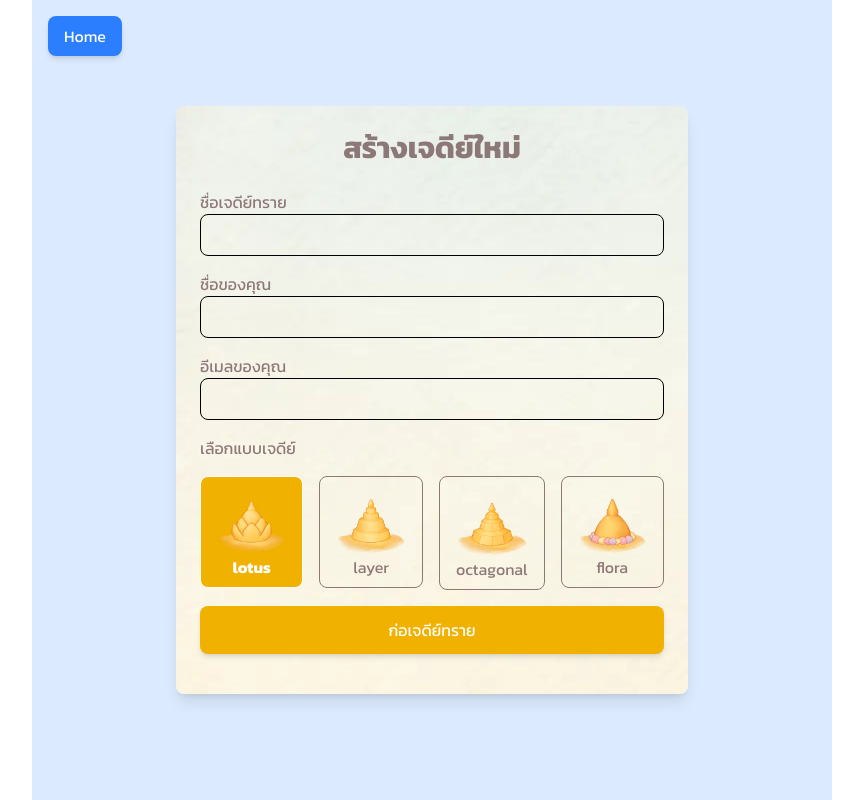
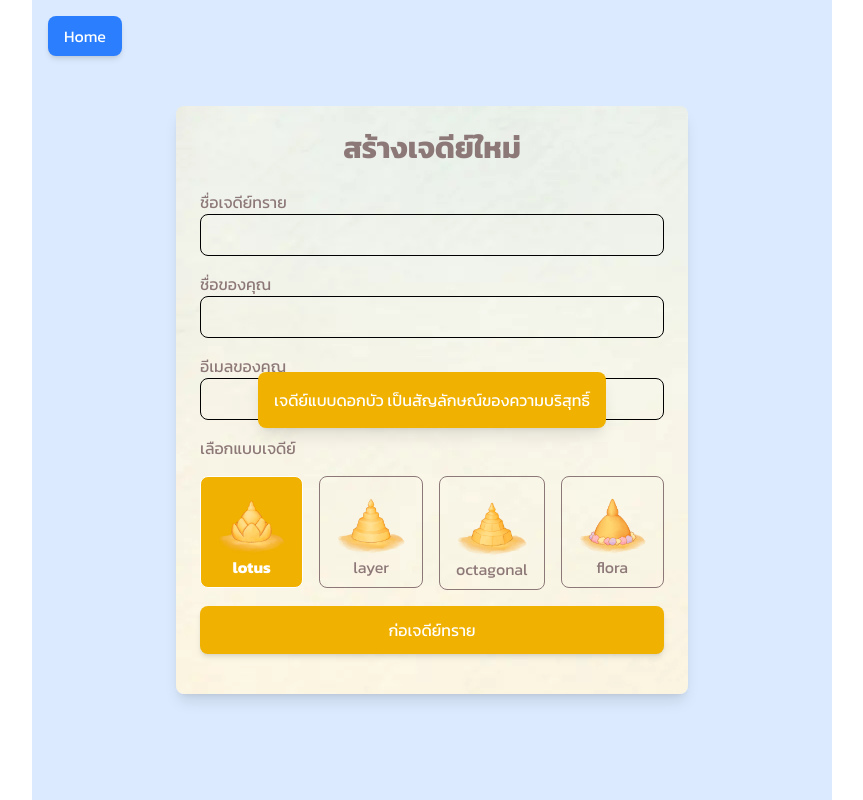
Before and after one commit to neennera/sandcastle, a SvelteKit app: page /buildcastle in a window 1280 px wide. Both pictures are taken after a click on the button "lotus". Shown: the top 800 px of the page, without its empty margins (208-1071 px from the left). Built offline with nearby package versions, Linux system fonts and the light colour scheme.

Commit message:
has text but hank

```diff
--- a/src/routes/buildcastle/+page.svelte
+++ b/src/routes/buildcastle/+page.svelte
@@ -3,6 +3,8 @@
 	let name = '';
 	let email = '';
 	let castleType = '';
+
+	let toastMessage = '';
 
 	const details = {
 		lotus: 'เจดีย์แบบดอกบัว เป็นสัญลักษณ์ของความบริสุทธิ์',
@@ -65,6 +67,15 @@
 								type="button"
 								on:click={() => {
 									castleType = option;
+									if (option == 'lotus') {
+										toastMessage = details.lotus;
+									} else if (option == 'layer') {
+										toastMessage = details.layer;
+									} else if (option == 'octagonal') {
+										toastMessage = details.octagonal;
+									} else if (option == 'flora') {
+										toastMessage = details.flora;
+									}
 								}}
 								class="rounded-lg border px-4 py-2 {castleType == option &&
 									'bg-yellow-500 font-bold text-white'} hover:bg-yellow-400 hover:text-white"
@@ -77,6 +88,14 @@
 				</div>
 			</div>
 
+			{#if toastMessage}
+				<div class="fixed inset-0 z-50 flex items-center justify-center">
+					<div class="rounded-lg bg-yellow-500 p-4 text-white shadow-lg">
+						{toastMessage}
+					</div>
+				</div>
+			{/if}
+
 			<!-- Submit Button -->
 			<button
 				type="submit"
```
